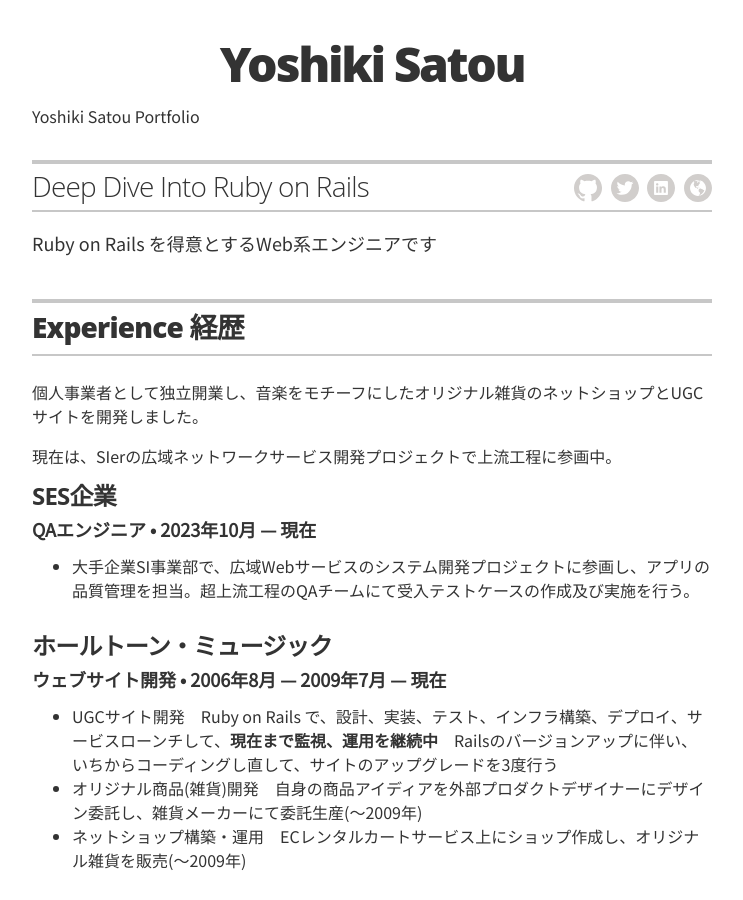
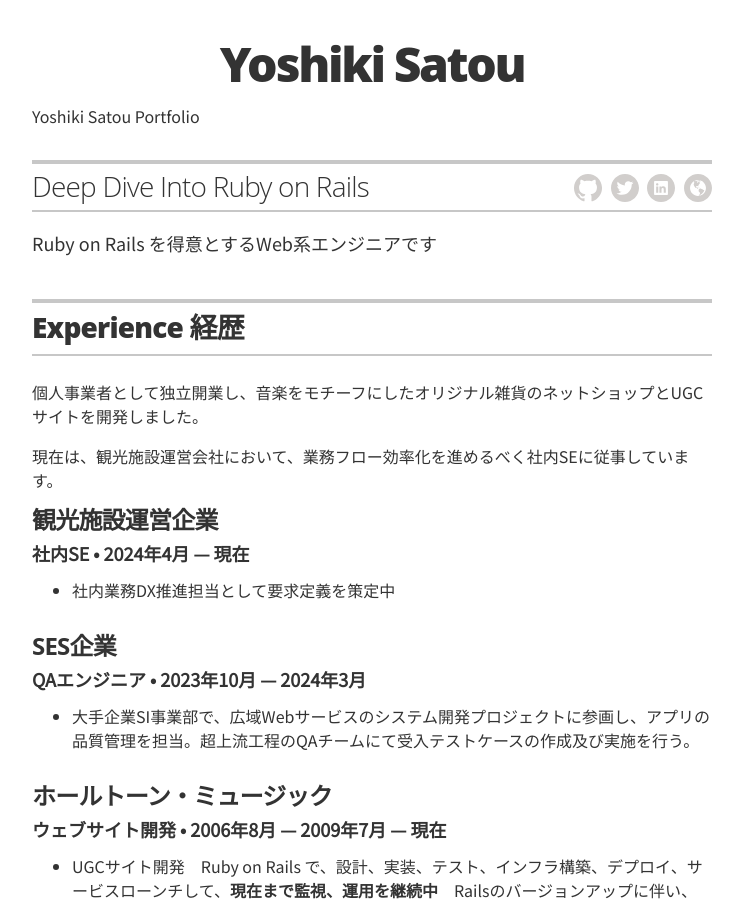
Before and after one commit to wholetonemusic/gcv_portfolio, a Jekyll site: the page built from index.html, in a window 1280 px wide and 900 px high. Shown: the whole window, without its empty margins (268-1011 px from the left). Built offline with Jekyll 4.4.1, drawn with Linux system fonts in a browser that asks for light colours.

Commit message:
update portfolio

```diff
--- a/_config.yml
+++ b/_config.yml
@@ -43,7 +43,7 @@
 resume_section_links:           true
 # resume_section_associations:    true
 # resume_section_interests:       true
-resume_experience_summary: "<p>個人事業者として独立開業し、音楽をモチーフにしたオリジナル雑貨のネットショップとUGCサイトを開発しました。</p><p>現在は、SIerの広域ネットワークサービス開発プロジェクトで上流工程に参画中。</p>"
+resume_experience_summary: "<p>個人事業者として独立開業し、音楽をモチーフにしたオリジナル雑貨のネットショップとUGCサイトを開発しました。</p><p>現在は、観光施設運営会社において、業務フロー効率化を進めるべく社内SEに従事しています。</p>"
 # Resume social links
 # uncomment the options you wish to display, and add your own URL
 resume_social_links:
--- a/_data/experience.yml
+++ b/_data/experience.yml
@@ -1,8 +1,12 @@
 # Jobs
-# VP of Global Communications
+- company: 観光施設運営企業
+  position: 社内SE
+  duration: 2024年4月 &mdash; 現在
+  summary: <ul class="resume-item-list"><li>社内業務DX推進担当として要求定義を策定中</li></ul>
+
 - company: SES企業
   position: QAエンジニア
-  duration: 2023年10月 &mdash; 現在
+  duration: 2023年10月 &mdash; 2024年3月
   summary: <ul class="resume-item-list"><li>大手企業SI事業部で、広域Webサービスのシステム開発プロジェクトに参画し、アプリの品質管理を担当。超上流工程のQAチームにて受入テストケースの作成及び実施を行う。</li></ul>
 
 - company: ホールトーン・ミュージック
@@ -10,7 +14,6 @@
   duration: 2006年8月 &mdash; 2009年7月 &mdash; 現在
   summary: <ul class="resume-item-list"><li>UGCサイト開発　Ruby on Rails で、設計、実装、テスト、インフラ構築、デプロイ、サービスローンチして、<b>現在まで監視、運用を継続中</b>　Railsのバージョンアップに伴い、いちからコーディングし直して、サイトのアップグレードを3度行う</li><li>オリジナル商品(雑貨)開発　自身の商品アイディアを外部プロダクトデザイナーにデザイン委託し、雑貨メーカーにて委託生産(〜2009年)</li><li>ネットショップ構築・運用　ECレンタルカートサービス上にショップ作成し、オリジナル雑貨を販売(〜2009年)</li></ul>
 
-# Director of Digital Stratgy
 - company: 不動産・ビルメンテナンス関係企業
   position: 営業担当・建築物衛生管理技術者
   duration:  1998年10月 &mdash; 2021年3月
```
